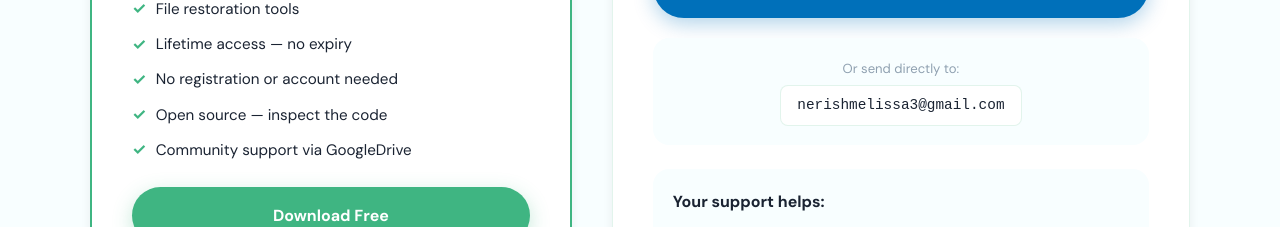
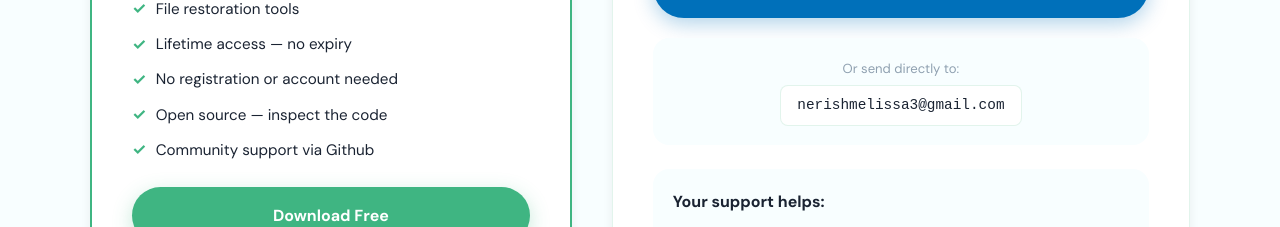
Before and after one commit to TechWithMonda/LinuxLeap, a Vue app: page / in a window 1280 px wide. Shown: the part 6760-6987 px from the top of the page. Built offline with nearby package versions, Linux system fonts and the light colour scheme.

Commit message:
Update download links and support references

```diff
--- a/src/App.vue
+++ b/src/App.vue
@@ -595,16 +595,16 @@
         <h2>Ready to Make the Switch?</h2>
         <p>Join 10,000+ people who've already escaped Windows. Download LinuxLeap and start your journey to freedom today.</p>
         <div class="cta-buttons">
-          <a href="https://drive.google.com/file/d/1XRCf-jBzytcG7SxxlWwWssr_kwicKKbj/view?usp=sharing"
+          <a href="https://drive..com/file/d/1XRCf-jBzytcG7SxxlWwWssr_kwicKKbj/view?usp=sharing"
              class="btn-primary btn-large"
              target="_blank" rel="noopener noreferrer">
             Download LinuxLeap — Free Forever
             <svg width="18" height="18" viewBox="0 0 18 18" fill="none"><path d="M4 9h10M9 4l5 5-5 5" stroke="currentColor" stroke-width="2" stroke-linecap="round" stroke-linejoin="round"/></svg>
           </a>
-          <a href="https://drive.google.com/file/d/1XRCf-jBzytcG7SxxlWwWssr_kwicKKbj/view?usp=sharing"
+          <a href="https://drive..com/file/d/1XRCf-jBzytcG7SxxlWwWssr_kwicKKbj/view?usp=sharing"
              class="btn-outline-white"
              target="_blank" rel="noopener noreferrer">
-            View on GoogleDrive
+            View on Github
           </a>
         </div>
         <div class="download-meta">
@@ -760,7 +760,7 @@ export default {
         'Lifetime access — no expiry',
         'No registration or account needed',
         'Open source — inspect the code',
-        'Community support via GoogleDrive',
+        'Community support via Github',
       ],
 
       supportBenefits: [
```
